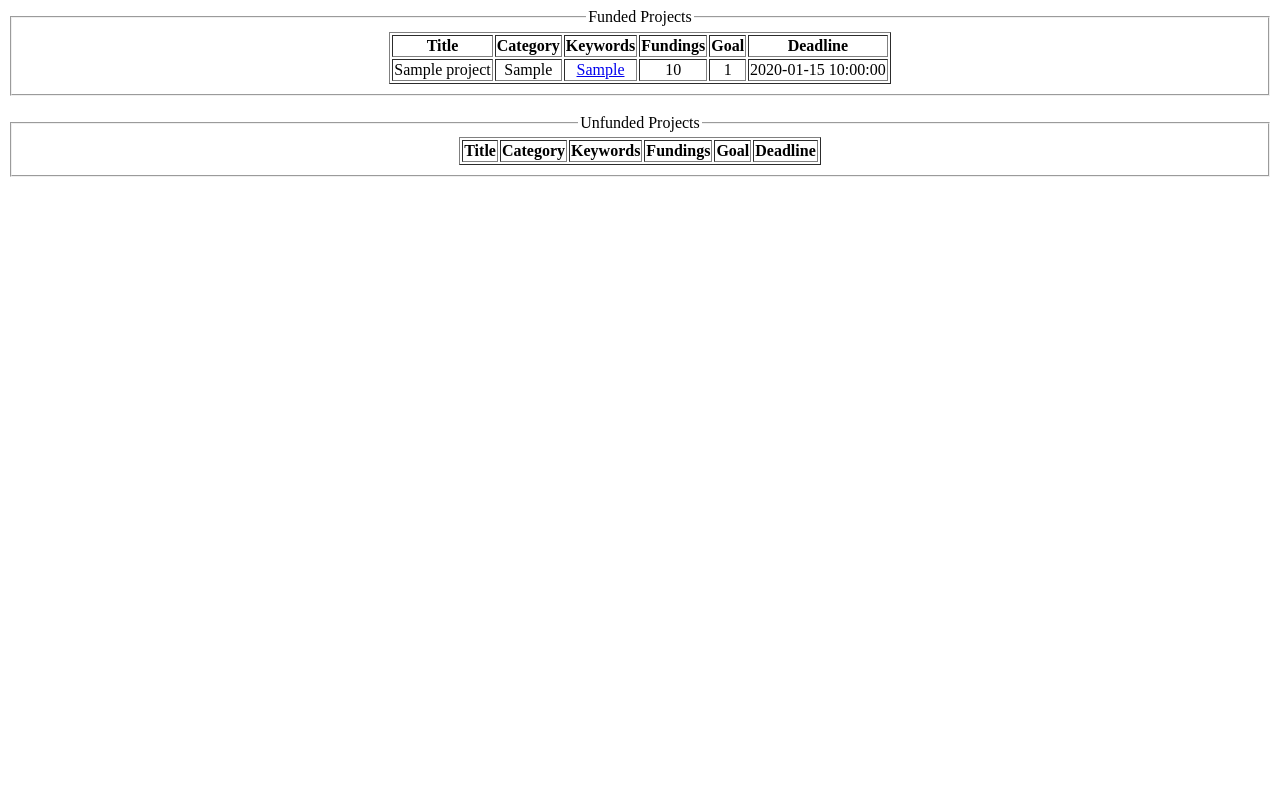
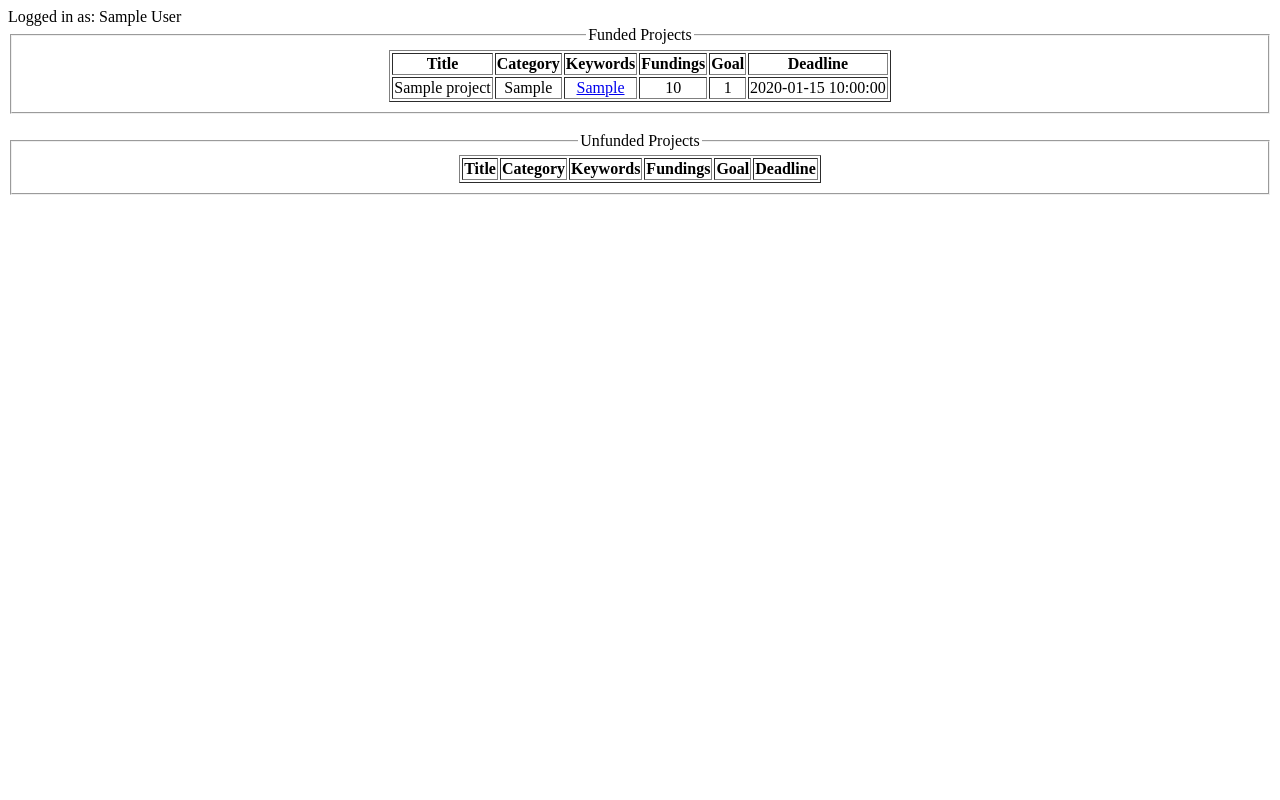
Before and after one commit to CS2102Team8AY1718/DreamFactory, a PHP site: page /browse_projects.php in a window 1280 px wide. Run offline with PHP 8.4, Linux system fonts and the light colour scheme; the visitor is signed in with stand-in values (Sample User, id 1); tables that the repository leaves empty hold one stand-in row (values such as "Sample post"); lists and menus that the app fills with data are empty.

Commit message:
login logout and persistant session..

```diff
--- a/browse_projects.php
+++ b/browse_projects.php
@@ -1,6 +1,22 @@
 <?php
 
 require 'connect.php';
+session_start();
+if(isset($_SESSION['logged_in'])){
+	if($_SESSION['logged_in'] ==true){
+	 $logged_in = true;
+	} else {
+		$logged_in = false;
+	}
+}else{
+	$logged_in=false;
+}
+
+if($logged_in ==true){
+	echo 'Logged in as: ',$_SESSION['fullname'];
+}else {
+	echo '<a href="login.php">Login</a>';
+}
 
 if (isset($_GET['keyword'])) {
     $keyword = mysqli_real_escape_string($conn, $_GET['keyword']);
--- a/login.php
+++ b/login.php
@@ -40,6 +40,7 @@ if (isset($_POST['login'])) {
 				session_start();
 				$_SESSION['logged_in'] =true;
 				$_SESSION['email']=$email;
+				$_SESSION['fullname']=$row['full_name'];
             } else {
                 echo "Invalid email and password combination.";
                 $retry = true;
```
Also changed, not shown: logout.php (added, +21 -0 lines).
